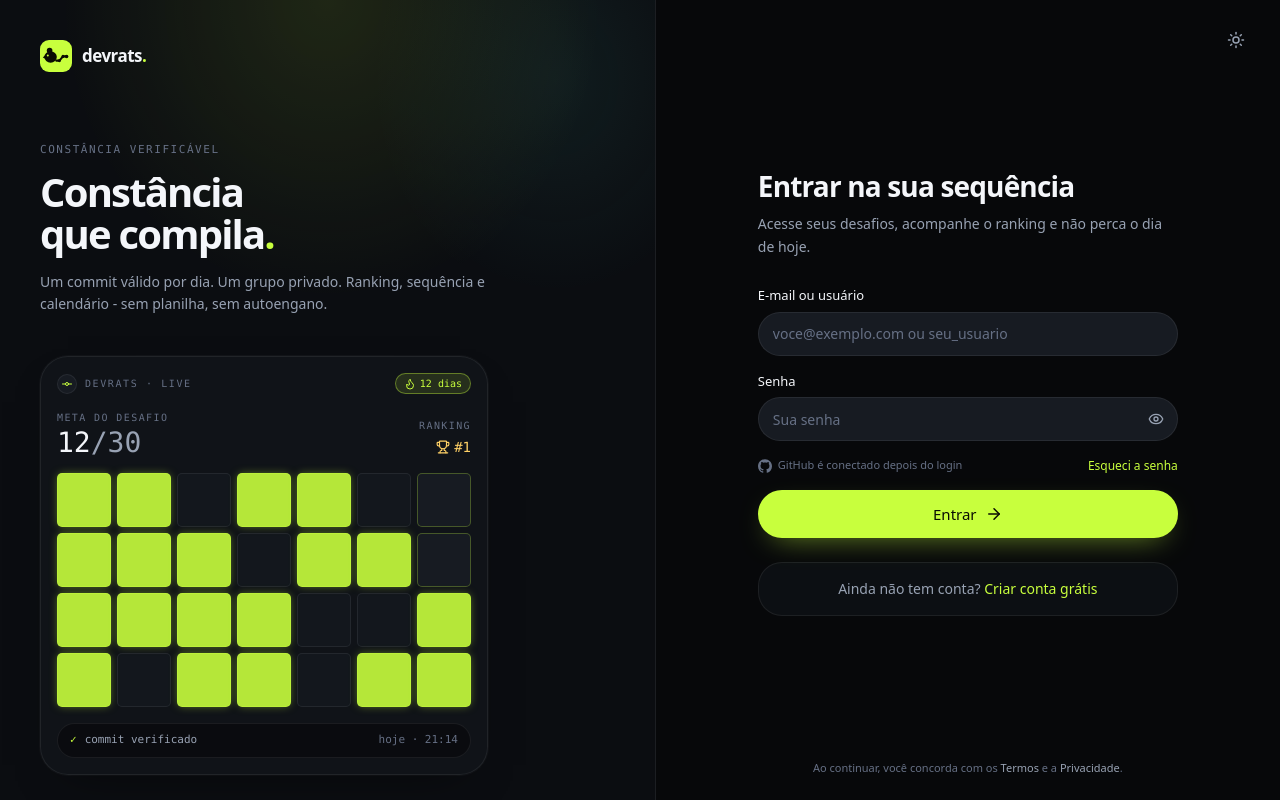
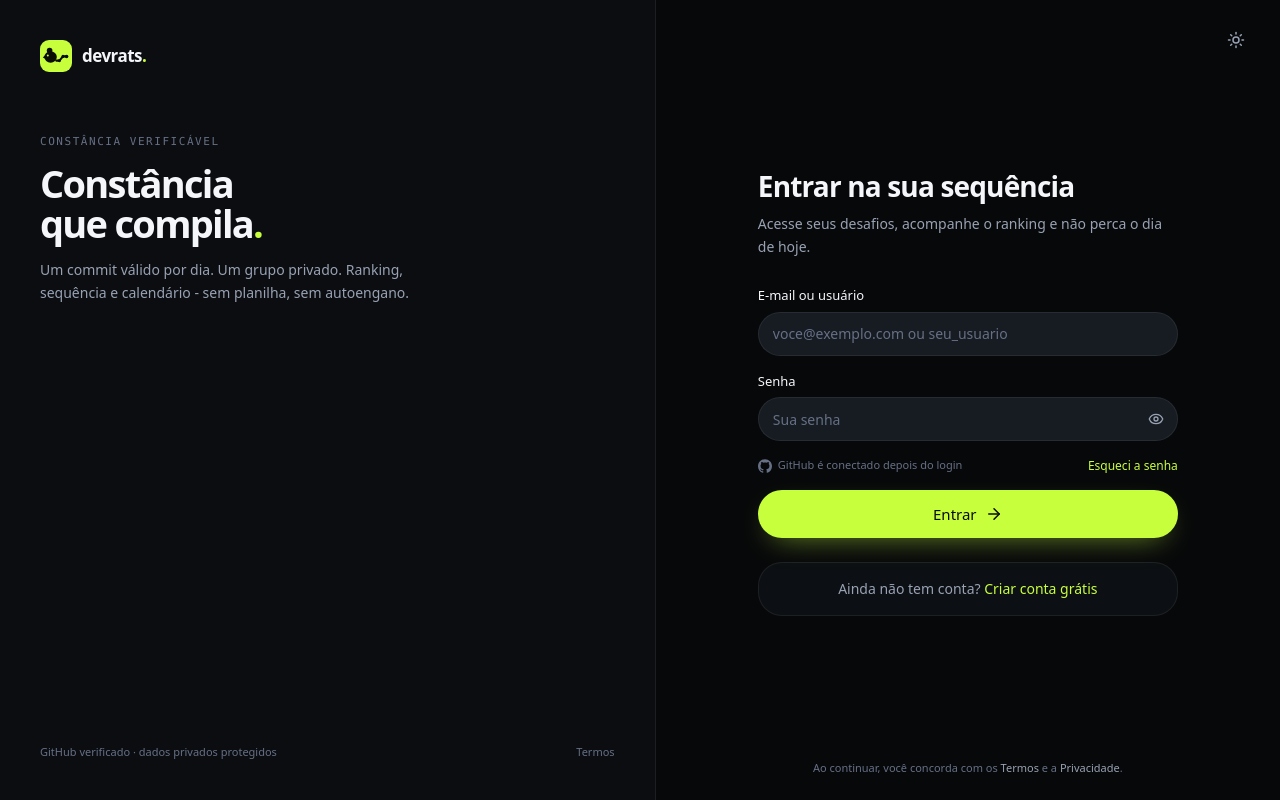
Before and after one commit to felipevenas/webapp-dev-rats, a React (Vite) app: page /login in a window 1280 px wide. Built offline with nearby package versions, Linux system fonts and the light colour scheme; no server answers.

Commit message:
style: simplifica lateral da autenticação (#12)

```diff
--- a/src/features/auth/ui/auth-layout.tsx
+++ b/src/features/auth/ui/auth-layout.tsx
@@ -1,6 +1,5 @@
 import { Link } from 'react-router-dom';
 import { Logo } from '@/components/brand/logo';
-import { StreakVisual } from '@/components/brand/streak-visual';
 import { ThemeToggle } from '@/components/ui/theme-toggle';
 
 interface AuthLayoutProps {
@@ -13,15 +12,14 @@ interface AuthLayoutProps {
 export function AuthLayout({ title, subtitle, children, footer }: AuthLayoutProps) {
   return (
     <div className="min-h-dvh bg-bg lg:grid lg:grid-cols-[1.05fr_1fr]">
-      <aside className="relative hidden overflow-hidden border-r border-line bg-surface lg:flex lg:h-dvh lg:flex-col lg:justify-between lg:overflow-y-auto lg:p-10">
-        <div className="ds-grid-bg ds-radial pointer-events-none absolute inset-0 opacity-90" aria-hidden />
+      <aside className="relative hidden border-r border-line bg-surface lg:flex lg:h-dvh lg:flex-col lg:justify-between lg:p-10">
         <div className="relative">
           <Link to="/" aria-label="DevRats - página inicial">
             <Logo />
           </Link>
-          <div className="mt-16 max-w-md">
+          <div className="mt-14 max-w-sm">
             <p className="ds-label mb-3">Constância verificável</p>
-            <h1 className="text-[40px] font-semibold leading-[1.05] tracking-[-0.045em]">
+            <h1 className="text-[38px] font-semibold leading-[1.06] tracking-[-0.045em]">
               Constância
               <br />
               que compila<span className="text-accent">.</span>
@@ -31,9 +29,6 @@ export function AuthLayout({ title, subtitle, children, footer }: AuthLayoutProp
               sem autoengano.
             </p>
           </div>
-        </div>
-        <div className="relative my-10">
-          <StreakVisual />
         </div>
         <div className="relative flex items-center justify-between text-[11px] text-faint">
           <span>GitHub verificado · dados privados protegidos</span>
```
Also changed, not shown: 1 other file (tests, documents, lock files or other folders).
